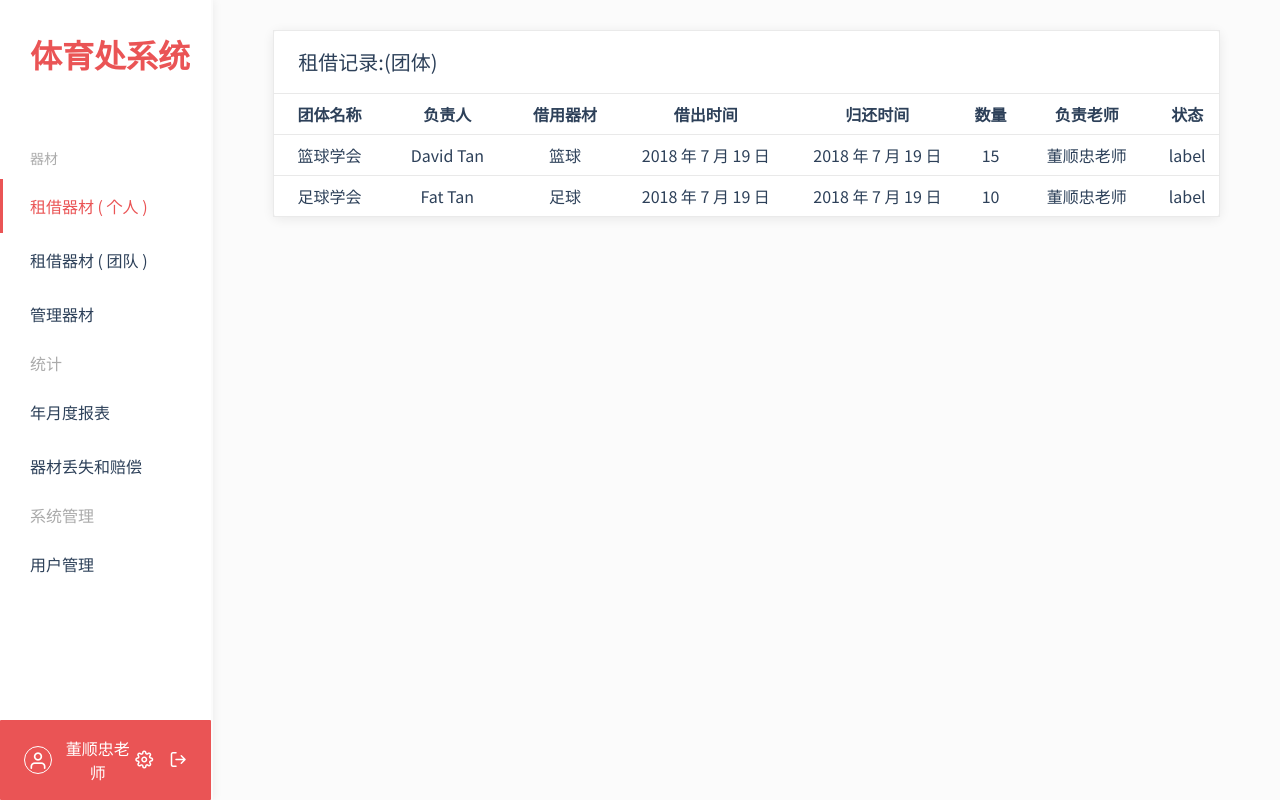
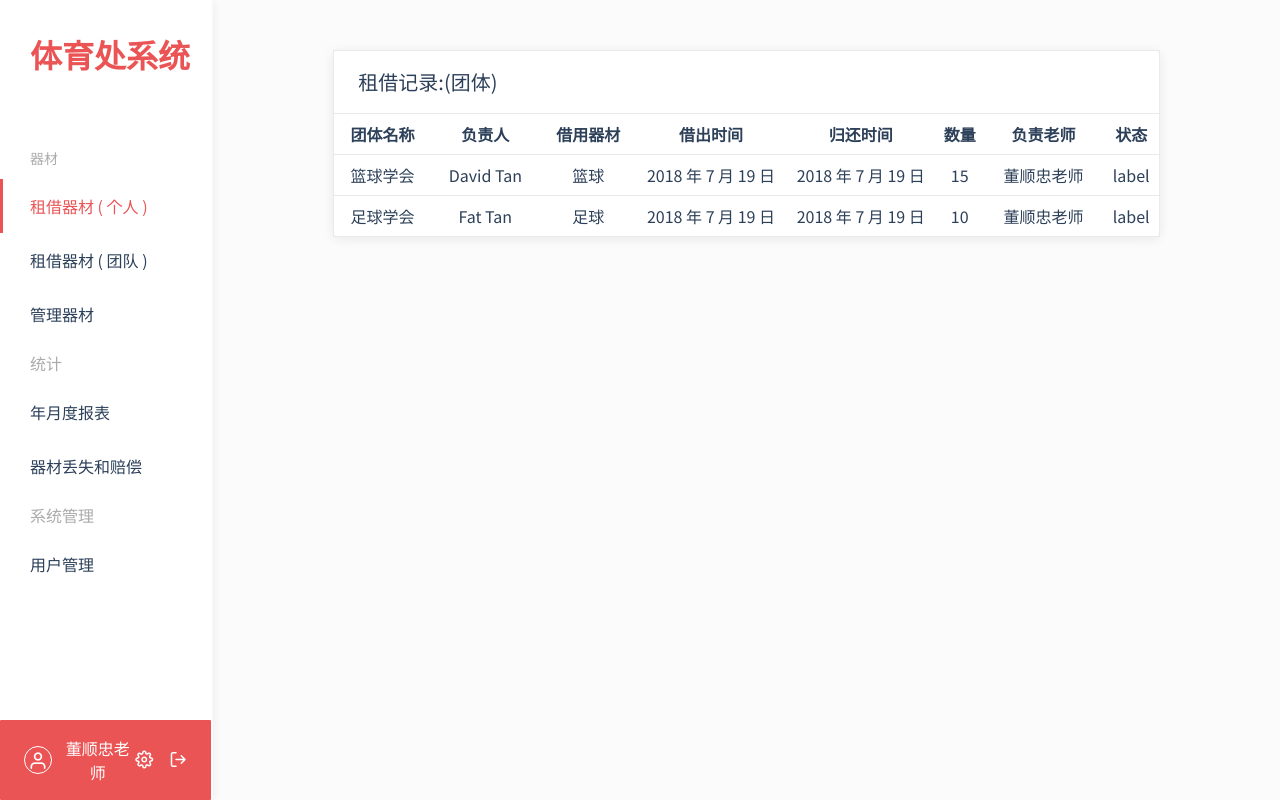
Before and after one commit to MechFroG88/Humble-Sports, a Vue app in the folder client/: page /rent/group in a window 1280 px wide. Built offline with nearby package versions, Linux system fonts and the light colour scheme.

Commit message:
Sidebar correction

```diff
--- a/client/src/App.vue
+++ b/client/src/App.vue
@@ -1,8 +1,46 @@
 <template>
   <div id="app">
-    <router-view/>
+    <sidebar :data="sidebar" username="董顺忠老师"
+    v-if="$route.name !== 'login'">
+      <router-view/>
+    </sidebar>
+    <router-view v-else/>
   </div>
 </template>
+
+<script>
+import sidebar from './layouts/sidebar'
+export default {
+  components: {
+    sidebar
+  },
+  data: () => ({
+    sidebar: [
+      {
+        title: '器材',
+        list: [
+          { title: '租借器材 ( 个人 )', target: {'name': 'personal'} },
+          { title: '租借器材 ( 团队 )', target: {'name': 'group'} },
+          { title: '管理器材'       , target: {'name': 'management'} }
+        ]
+      },
+      {
+        title: '统计',
+        list: [
+          { title: '年月度报表',     target: '/rent' },
+          { title: '器材丢失和赔偿', target:'/rent'}
+        ]
+      },
+      {
+        title: '系统管理',
+        list: [
+          { title: '用户管理', target: '/rent' }
+        ]
+      }
+    ]
+  })
+}
+</script>
 
 <style lang="scss">
 #app {
@@ -11,7 +49,6 @@
   -moz-osx-font-smoothing: grayscale;
   text-align: center;
   color: #2D4059;
-  background-color: #c;
 }
 
 body {
--- a/client/src/pages/homepage.vue
+++ b/client/src/pages/homepage.vue
@@ -1,42 +1,12 @@
 <template>
-  <div id="_homepage columns">
-    <sidebar :data="sidebar" username="董顺忠老师">
-      <router-view/>
-    </sidebar>
+  <div id="_homepage">
+    <router-view/>
   </div>
 </template>
 
 <script>
-import sidebar from '../layouts/sidebar'
 export default {
-  components: {
-    sidebar
-  },
-  data: () => ({
-    sidebar: [
-      {
-        title: '器材',
-        list: [
-          { title: '租借器材 ( 个人 )', target: {'name': 'personal'} },
-          { title: '租借器材 ( 团队 )', target: {'name': 'group'} },
-          { title: '管理器材'       , target: '/management'}
-        ]
-      },
-      {
-        title: '统计',
-        list: [
-          { title: '年月度报表',     target: '/rent' },
-          { title: '器材丢失和赔偿', target:'/rent'}
-        ]
-      },
-      {
-        title: '系统管理',
-        list: [
-          { title: '用户管理', target: '/rent' }
-        ]
-      }
-    ]
-  })
+
 }
 </script>
 
```
